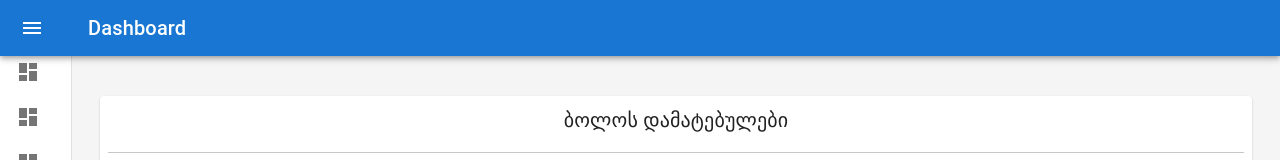
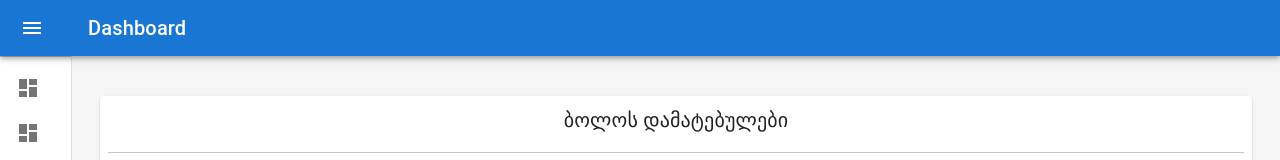
Before and after one commit to epoqa/greenfront, a Next.js app: page /home/Home in a window 1280 px wide. Shown: the top 160 px of the page. Built offline with nearby package versions, Linux system fonts and the light colour scheme; no server answers.

Commit message:
alligned navigation bar line to header bar line:

```diff
--- a/src/components/Navigation/Navigation.jsx
+++ b/src/components/Navigation/Navigation.jsx
@@ -32,8 +32,8 @@ const Navigation = () => {
           px: [1],
         }}
         style={{
-          maxHeight: "5vh",
-          minHeight: "5vh",
+          maxHeight: "7vh",
+          minHeight: "7vh",
         }}
       >
         <IconButton onClick={() => dispatch(toggleNavigationBar())}>
```
